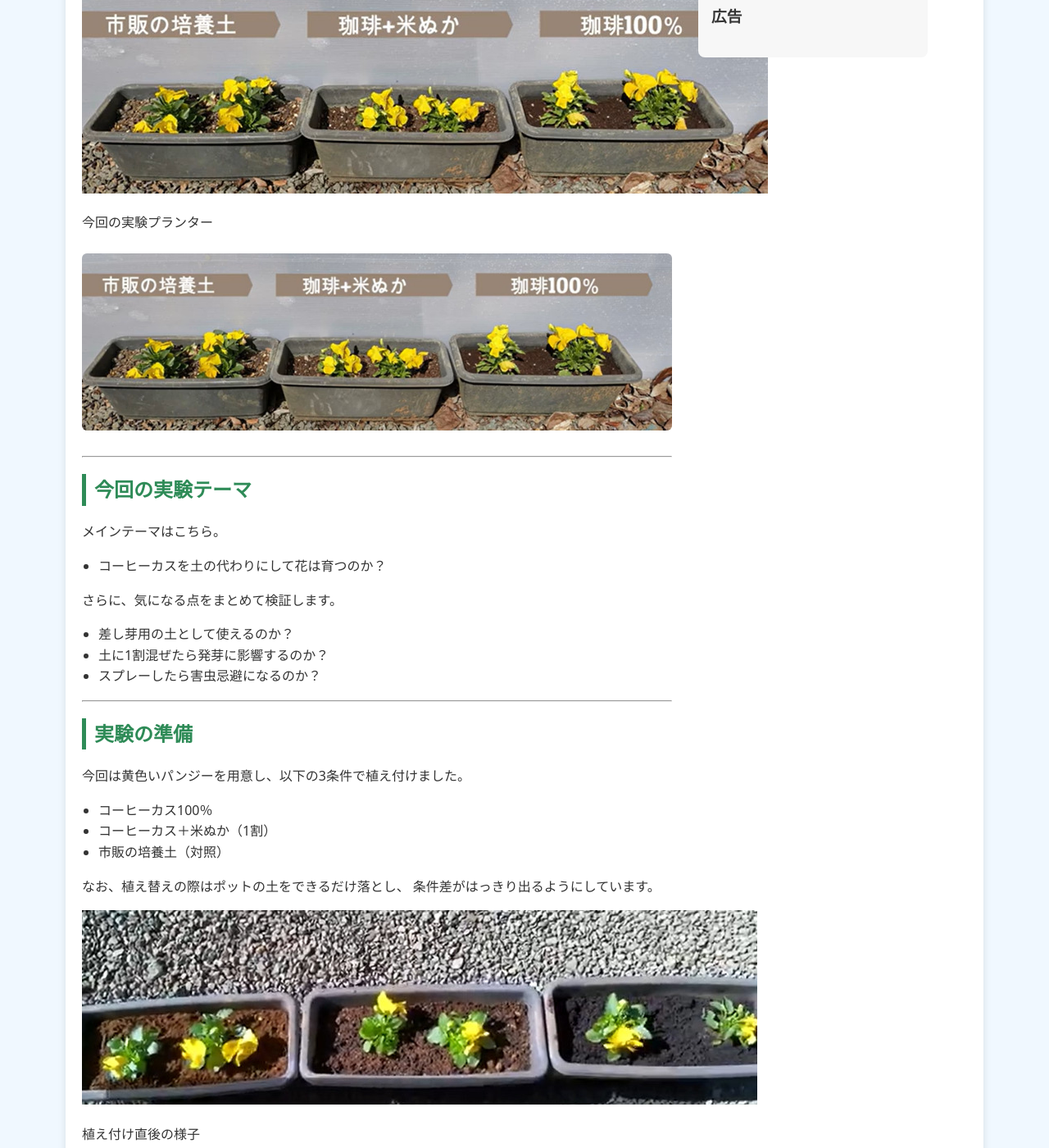
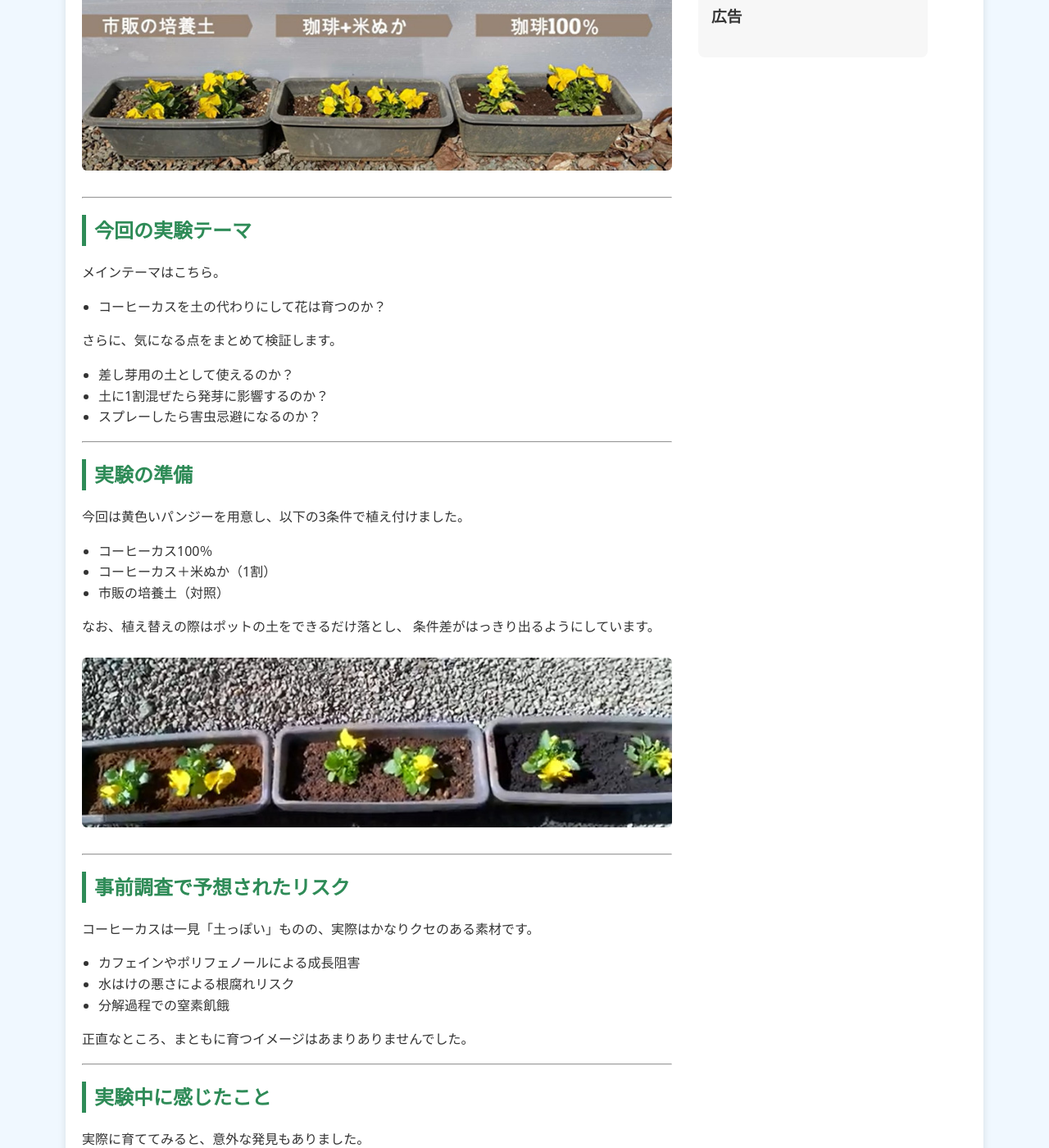
Before and after one commit to shiitake-garden/shiitake-garden.github.io, a Jekyll site: the page built from contents/coffee/cof_jikken.html, in a window 1280 px wide and 1400 px high, scrolled down 453 px. Shown: the whole window at 82% size. Built offline with Jekyll 4.4.1, drawn with Linux system fonts in a browser that asks for light colours; some of the changed text lies outside the part shown.

Commit message:
Update cof_jikken.html

```diff
--- a/contents/coffee/cof_jikken.html
+++ b/contents/coffee/cof_jikken.html
@@ -30,10 +30,6 @@
 </p>
 
 <!-- 写真① -->
-<div class="image-box">
-  <img src="/images/caf/pansy.jpg" alt="パンジー栽培実験">
-  <p class="caption">今回の実験プランター</p>
-</div>
 <figure class="image-wide">
 <img src="/images/caf/pansy.jpg" alt="パンジー栽培実験">
 </figure>
@@ -79,11 +75,9 @@
 </p>
 
 <!-- 写真② -->
-<div class="image-box">
+<figure class="image-wide">
   <img src="/images/caf/pansy_1.jpg" alt="パンジー植え付け直後">
-  <p class="caption">植え付け直後の様子</p>
-</div>
-
+</figure>
 <hr>
 
 <h2>事前調査で予想されたリスク</h2>
@@ -130,11 +124,9 @@
 </p>
 
 <!-- 写真③ -->
-<div class="image-box">
+<figure class="image-wide">
   <img src="/images/caf/pansy_2.jpg" alt="パンジー栽培途中">
-  <p class="caption">生育途中の様子</p>
-</div>
-
+</figure>
 <hr>
 
 <h2>結果</h2>
@@ -147,10 +139,9 @@
 <strong>市販の培養土とコーヒーカスでは、成長に明確な差が出ます。</strong>
 </p>
 <!-- 写真③ -->
-<div class="image-box">
+<figure class="image-wide">
   <img src="/images/caf/pansy_3.jpg" alt="パンジーの結果">
-  <p class="caption">結果</p>
-</div>
+</figure>
 <p>
 ただし興味深いのは、</p>
 
@@ -205,11 +196,9 @@
 </p>
 
 <!-- 写真④ -->
-<div class="image-box">
-  <img src="/images/cof/bara.jpg" alt="バラの様子">
-  <p class="caption">おまけ実験の様子</p>
-</div>
-
+<figure class="image-wide">
+   <img src="/images/cof/bara.jpg" alt="バラの様子">
+</figure>
 <hr>
 
 <h2>総括：コーヒーカスは使えるのか？</h2>
@@ -257,6 +246,14 @@
     ▶ 動画で見る（YouTube）
   </a>
 </div>
+<h2>検証動画（コーヒーカス100％で花は育つのか！）</h2>
+ <!--動画埋め込み フレーム-->
+        <iframe width="560" height="315"
+        src="https://www.youtube.com/embed/w8fap6hSeeU"
+        title="YouTube video player" frameborder="0"
+        allow="accelerometer; autoplay; clipboard-write; encrypted-media; gyroscope; picture-in-picture"
+        allowfullscreen></iframe>
+<hr>
 
   </article>
 
```
